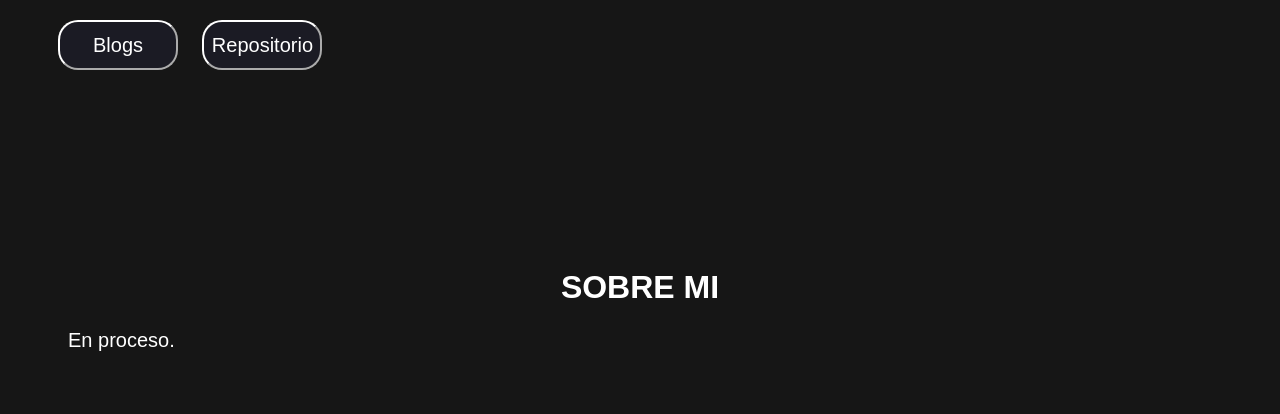
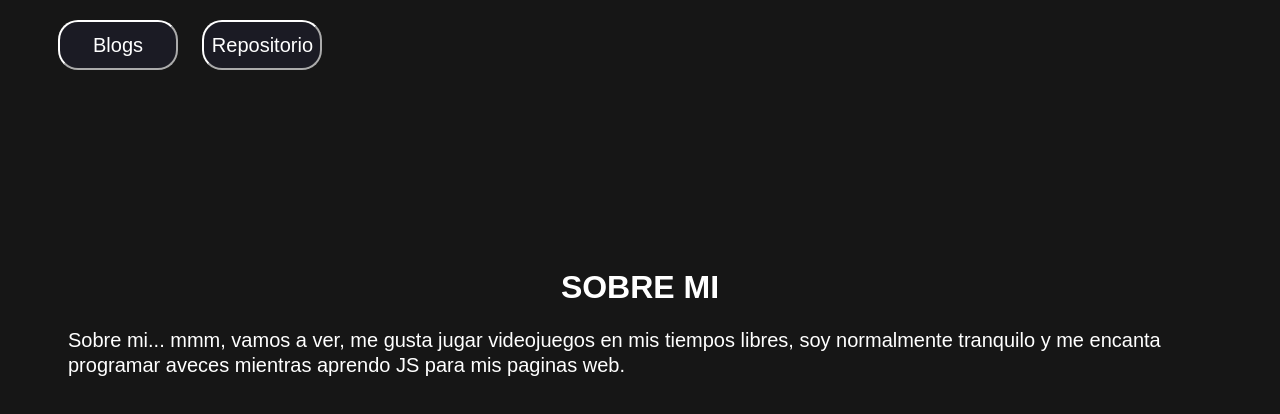
Before and after one commit to ItzHenry1/itzhenry1.github.io, a website: page index.html in a window 1280 px wide. Shown: the part 610-1024 px from the top of the page. Drawn offline with Linux system fonts and the light colour scheme.

Commit message:
Actualizacion

```diff
--- a/index.html
+++ b/index.html
@@ -38,7 +38,7 @@
 </div>
 <div class="sobremi">
     <h1>SOBRE MI</h1>
-    <p>En proceso.</p>
+    <p>Sobre mi... mmm, vamos a ver, me gusta jugar videojuegos en mis tiempos libres, soy normalmente tranquilo y me encanta programar aveces mientras aprendo JS para mis paginas web.</p>
 </div>
 </body>
 </html>
```
